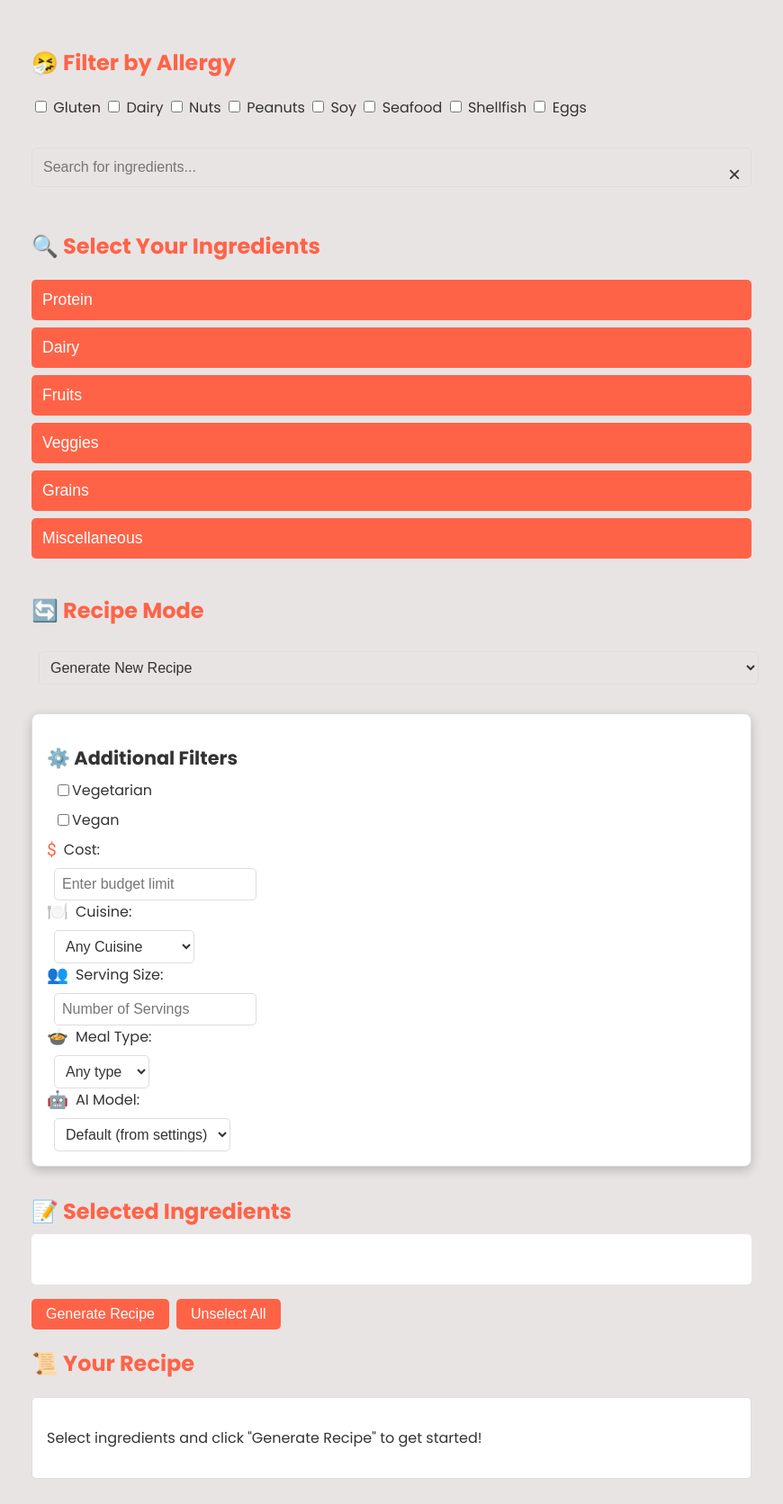
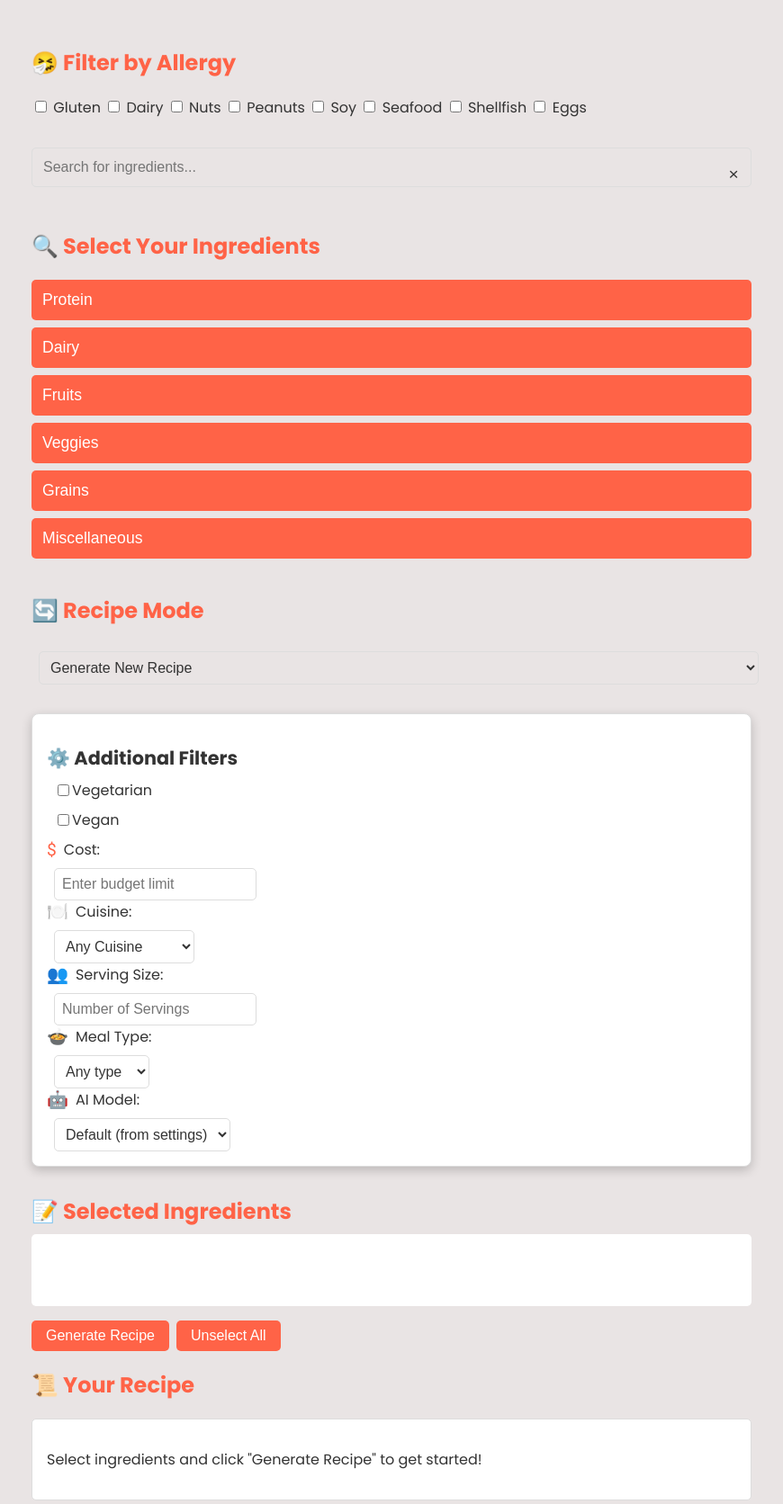
Before and after one commit to quangshuynh/AI-Cooking-Assistant, a Flask app: page / in a window 1280 px wide. Shown: the part 137-1809 px from the top of the page at 90% size, without its empty margins (205-1075 px from the left). Before the commit the page ends 1780 px from the top, so only its background shows below. Run offline with Flask 2, Linux system fonts and the light colour scheme; parts of the project's set-up code (start-up, migrations or seed data) failed here and were passed over.

Commit message:
refactor: Improve ingredient selection UX with styling and interaction fixes

```diff
--- a/flask-server/static/styles/script.js
+++ b/flask-server/static/styles/script.js
@@ -206,8 +206,7 @@ function handleSuggestionClick(suggestion) {
             categoryList.style.display = 'flex';
         }
 
-        // Scroll to the ingredient
-        ingredient.scrollIntoView({ behavior: 'smooth', block: 'center' });
+        // Don't scroll to the ingredient
     }
 
     // Hide suggestions and reapply filters
--- a/flask-server/static/styles/styles.css
+++ b/flask-server/static/styles/styles.css
@@ -142,9 +142,15 @@ main {
     background: none;
     border: none;
     color: var(--text-color);
-    font-size: 1.5rem;
+    font-size: 1.2rem;
     cursor: pointer;
-    padding: 0.25rem;
+    width: 24px;
+    height: 24px;
+    display: flex;
+    align-items: center;
+    justify-content: center;
+    border-radius: 50%;
+    transition: background-color 0.2s;
     margin-bottom: 1rem;
 }
 
@@ -428,10 +434,11 @@ button.generate-btn:disabled {
     display: flex;
     flex-wrap: wrap;
     gap: 0.5rem;
-    margin-bottom: 1rem;
-    padding: 0.5rem;
+    margin-bottom: 0.5rem;
+    padding: 0.25rem;
     background-color: var(--card-bg);
     border-radius: 5px;
+    min-height: 2.5rem;
 }
 
 /* Scrollbar styling for suggestions */
```
